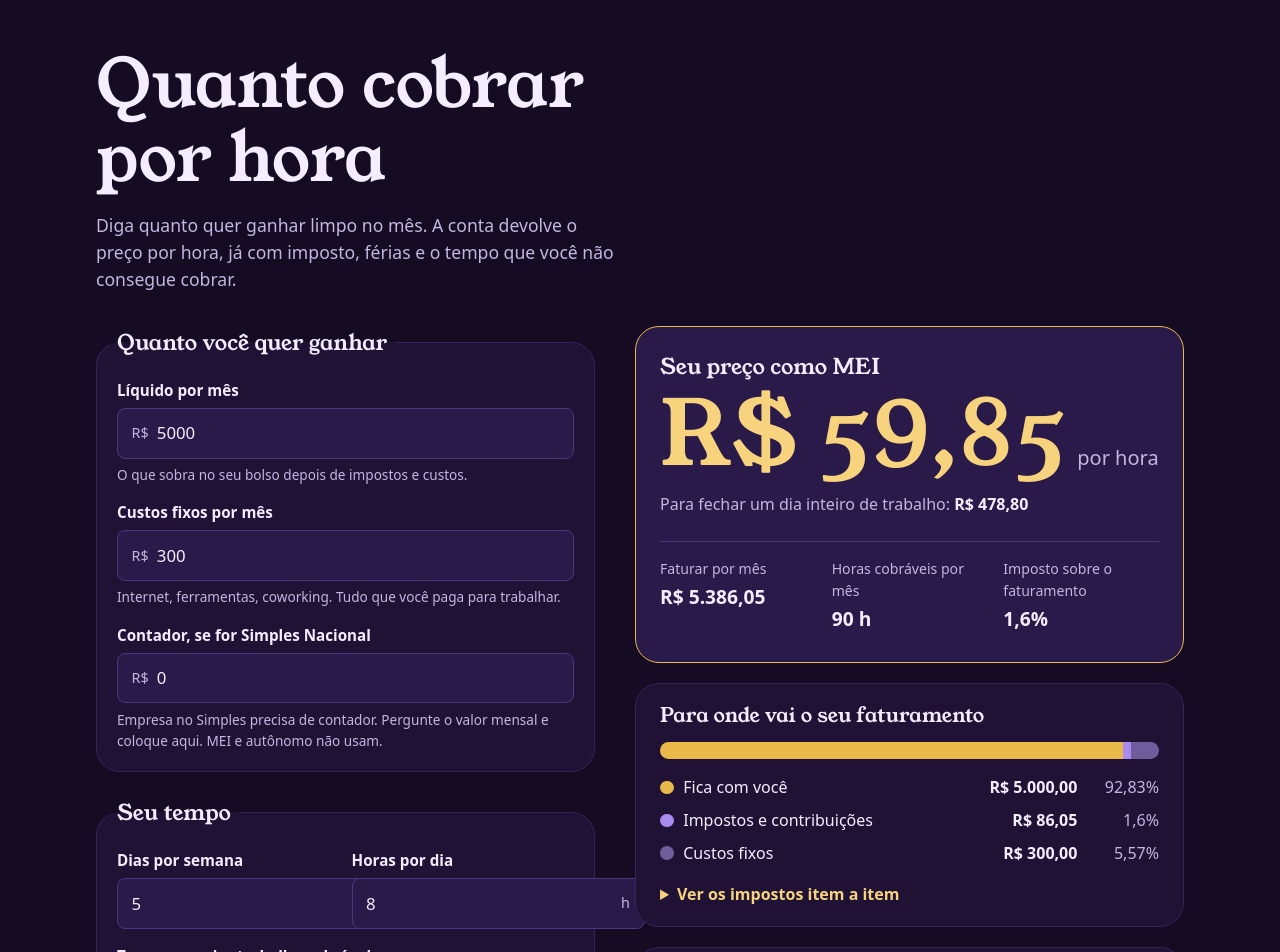
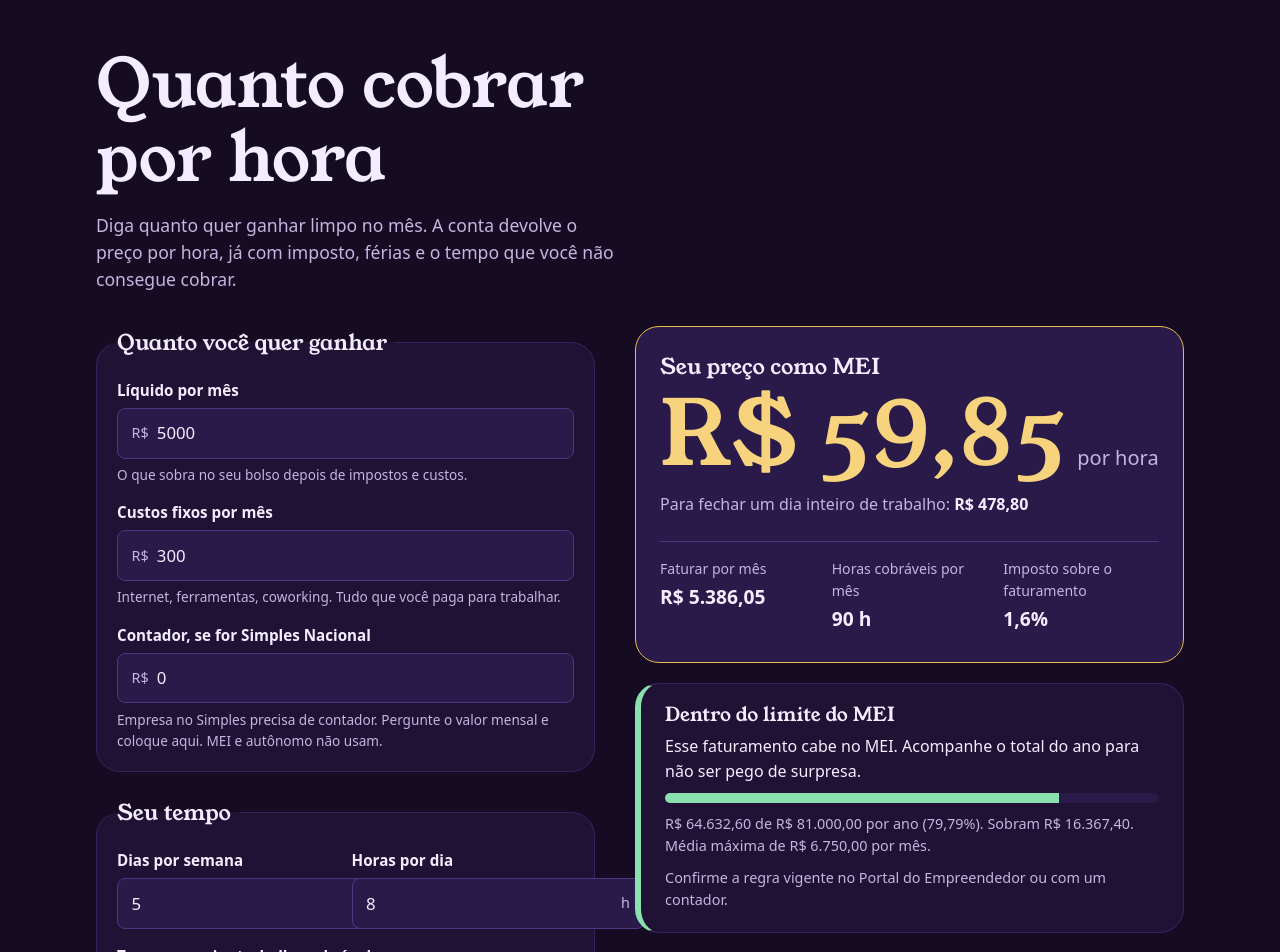
Before and after one commit to GabriellaCMaciel/nao-trabalho-de-graca, a React (Vite) app: page / in a window 1280 px wide. Shown: the top 952 px of the page. Built offline with nearby package versions, Linux system fonts and the light colour scheme.

Commit message:
feat(mei): warn when the price goes over the annual MEI limit

```diff
--- a/src/App.jsx
+++ b/src/App.jsx
@@ -2,6 +2,7 @@ import { useMemo, useState } from 'react'
 import Breakdown from './components/Breakdown.jsx'
 import InputForm from './components/InputForm.jsx'
 import RegimeComparison from './components/RegimeComparison.jsx'
+import MeiAlert from './components/MeiAlert.jsx'
 import PriceHero from './components/PriceHero.jsx'
 import { calculatePricing } from './domain/pricing.js'
 import { ENTRADAS_PADRAO, validateInputs } from './domain/validation.js'
@@ -46,6 +47,9 @@ export default function App() {
           {pricing ? (
             <>
               <PriceHero result={pricing.selected} workload={pricing.workload} />
+              {pricing.selected.meiLimit && (
+                <MeiAlert limit={pricing.selected.meiLimit} annualGross={pricing.selected.annualGross} />
+              )}
               {pricing.selected.calc && <Breakdown result={pricing.selected} />}
               <RegimeComparison
                 byRegime={pricing.byRegime}
--- /dev/null
+++ b/src/components/MeiAlert.jsx
@@ -0,0 +1,59 @@
+import { formatBRL, formatPercent } from '../domain/money.js'
+
+const MENSAGENS = {
+  ok: {
+    titulo: 'Dentro do limite do MEI',
+    texto: 'Esse faturamento cabe no MEI. Acompanhe o total do ano para não ser pego de surpresa.',
+  },
+  warning: {
+    titulo: 'Perto do limite do MEI',
+    texto: 'Você usaria 80% ou mais do limite. Vale planejar a mudança para microempresa antes de passar de R$ 81 mil.',
+  },
+  over: {
+    titulo: 'Acima do limite do MEI',
+    texto:
+      'Esse preço só cabe se você virar microempresa. Até 20% acima do limite (R$ 97.200), a saída do MEI vale a partir do ano seguinte e você paga imposto sobre o excesso.',
+  },
+  overRetroactive: {
+    titulo: 'Muito acima do limite do MEI',
+    texto:
+      'Passou de 20% acima do limite (R$ 97.200). Nesse caso o desenquadramento é retroativo e traz cobrança de impostos. Veja o Simples Nacional.',
+  },
+}
+
+/**
+ * Aviso do limite anual do MEI para o preço calculado.
+ * @param {{ limit: ReturnType<import('../domain/regimes/meiLimit.js').meiLimitStatus>, annualGross: number }} props
+ */
+export default function MeiAlert({ limit, annualGross }) {
+  const { titulo, texto } = MENSAGENS[limit.status]
+  const bloqueado = limit.status === 'over' || limit.status === 'overRetroactive'
+
+  return (
+    <section
+      className={`alert alert--${limit.status}`}
+      aria-labelledby="mei-alert-title"
+      role="status" // anuncia a mudança de situação sem tirar o foco de quem está digitando
+    >
+      <h2 id="mei-alert-title" className="alert__title">
+        {titulo}
+      </h2>
+      <p>{texto}</p>
+
+      <div
+        className="alert__meter"
+        role="img"
+        aria-label={`Uso do limite anual: ${formatPercent(limit.usedPercent)}`}
+      >
+        <span style={{ width: `${Math.min(limit.usedPercent, 1) * 100}%` }} />
+      </div>
+      <p className="alert__numbers">
+        {formatBRL(annualGross)} de {formatBRL(limit.limit)} por ano ({formatPercent(limit.usedPercent)}).{' '}
+        {bloqueado
+          ? `Excesso de ${formatBRL(limit.excess)}.`
+          : `Sobram ${formatBRL(limit.remaining)}. Média máxima de ${formatBRL(limit.monthlyLimit)} por mês.`}
+      </p>
+      <p className="alert__numbers">Confirme a regra vigente no Portal do Empreendedor ou com um contador.</p>
+    </section>
+  )
+}
--- a/src/domain/regimes/meiLimit.js
+++ b/src/domain/regimes/meiLimit.js
@@ -6,7 +6,7 @@ import { MEI } from '../tax2026.js'
  * - ok:              abaixo de 80% do limite
  * - warning:         entre 80% e 100%: perto do limite, vale planejar a mudança
  * - over:            passou até 20% do limite: sai do MEI só no ano seguinte, pagando imposto sobre o excesso
- * - overRetroactive: passou mais de 20%: o desenquadramento vale desde o mês em que estourou
+ * - overRetroactive: passou mais de 20%: o desenquadramento é retroativo (com cobrança de imposto sobre o que já faturou)
  *
  * Confirme sempre a regra vigente no Portal do Empreendedor ou com um contador.
  *
--- a/src/styles/results.css
+++ b/src/styles/results.css
@@ -231,3 +231,54 @@
 .compare__status.is-blocked {
   color: var(--danger);
 }
+
+/* Aviso do limite do MEI: a situação vem no título e no texto, a cor só reforça. */
+.alert {
+  display: grid;
+  gap: 0.6rem;
+  padding: 1.25rem 1.5rem;
+  background: var(--surface);
+  border: 1px solid var(--line-soft);
+  border-left: 6px solid var(--ok);
+  border-radius: var(--radius-l);
+}
+
+.alert--warning {
+  border-left-color: var(--warn);
+}
+
+.alert--over,
+.alert--overRetroactive {
+  border-left-color: var(--danger);
+}
+
+.alert__title {
+  font-size: 1.2rem;
+}
+
+.alert__meter {
+  height: 0.6rem;
+  overflow: hidden;
+  background: var(--surface-2);
+  border-radius: 999px;
+}
+
+.alert__meter span {
+  display: block;
+  height: 100%;
+  background: var(--ok);
+}
+
+.alert--warning .alert__meter span {
+  background: var(--warn);
+}
+
+.alert--over .alert__meter span,
+.alert--overRetroactive .alert__meter span {
+  background: var(--danger);
+}
+
+.alert__numbers {
+  color: var(--muted);
+  font-size: 0.9rem;
+}
```
Also changed, not shown: 1 other file (tests, documents, lock files or other folders).
